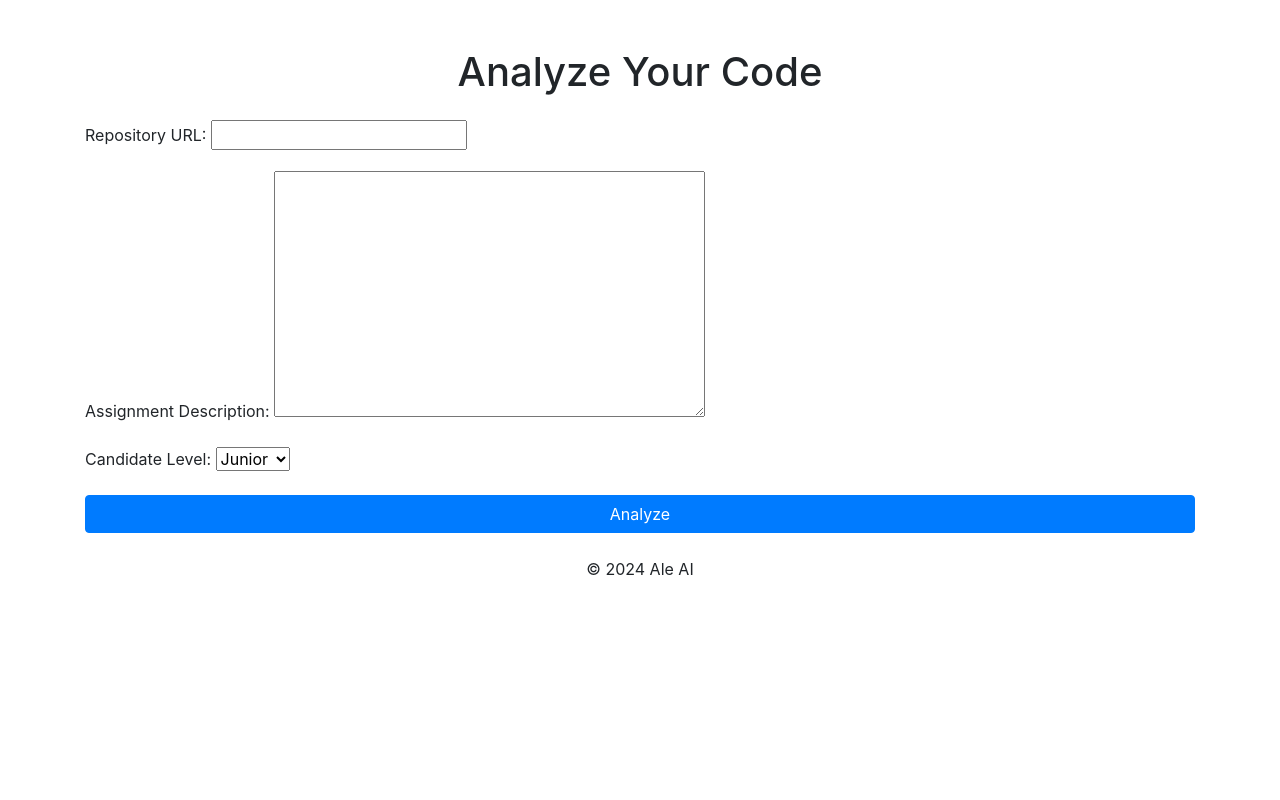
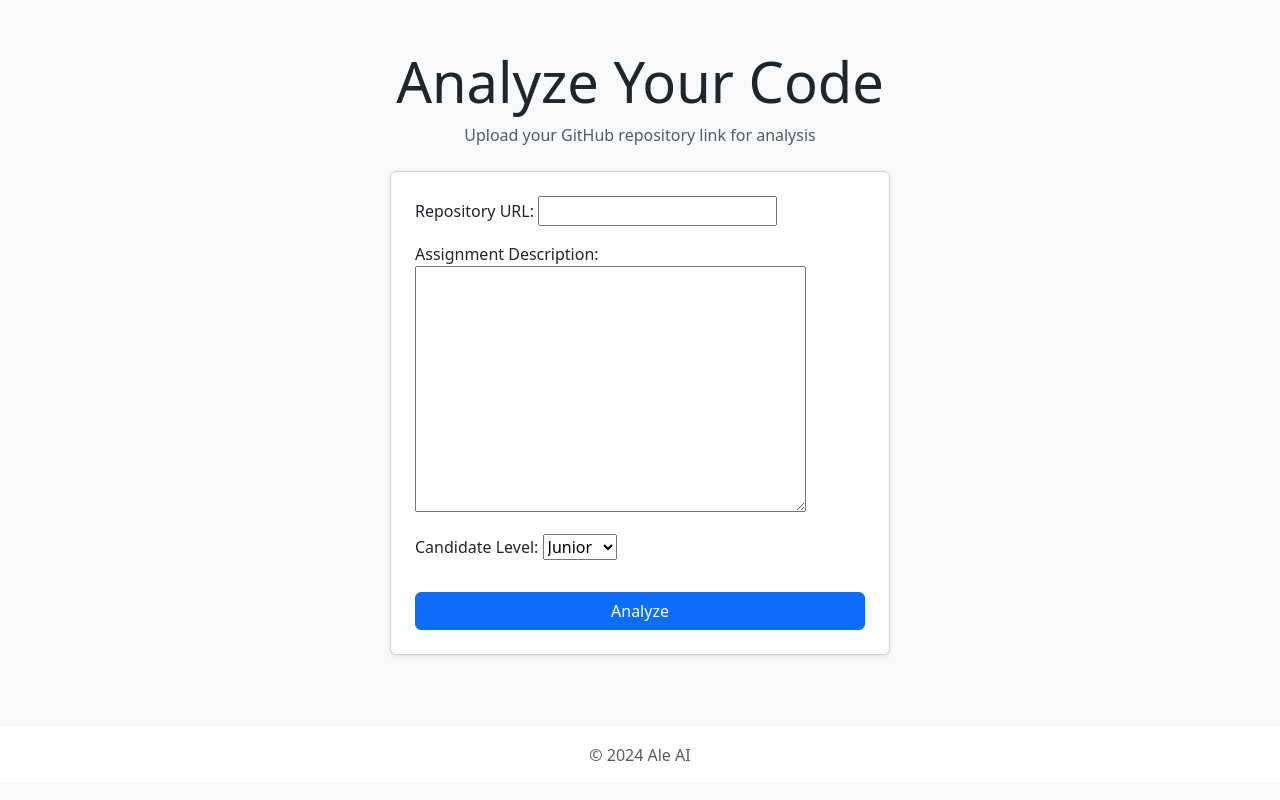
Before and after one commit to k0drin/AI-Code-Review, a Django app: page / in a window 1280 px wide. Run offline with Django 5.2, Linux system fonts and the light colour scheme; some libraries are stand-ins or nearby versions.

Commit message:
fix: update UI using bootstrap

```diff
--- a/analyzer/templates/analyzer/home.html
+++ b/analyzer/templates/analyzer/home.html
@@ -4,28 +4,32 @@
     <meta charset="UTF-8">
     <meta name="viewport" content="width=device-width, initial-scale=1.0">
     <title>Code Analyzer</title>
-    <link rel="stylesheet" href="https://stackpath.bootstrapcdn.com/bootstrap/4.5.2/css/bootstrap.min.css">
+    <link rel="stylesheet" href="https://cdn.jsdelivr.net/npm/bootstrap@5.3.0-alpha3/dist/css/bootstrap.min.css">
 </head>
-<body>
-    <div class="container mt-5">
+<body class="bg-light">
+    <div class="container py-5">
+        <!-- Header -->
         <header class="text-center mb-4">
-            <h1>Analyze Your Code</h1>
+            <h1 class="display-4">Analyze Your Code</h1>
+            <p class="text-muted">Upload your GitHub repository link for analysis</p>
         </header>
-        <form method="post">
+
+        <!-- Form -->
+        <form method="post" class="card shadow-sm p-4 mx-auto" style="max-width: 500px;">
             {% csrf_token %}
-            <div class="form-group">
+            <div class="mb-3">
                 {{ form.as_p }}
             </div>
-            <button type="submit" class="btn btn-primary btn-block">Analyze</button>
+            <button type="submit" class="btn btn-primary w-100">Analyze</button>
         </form>
     </div>
-    <footer class="text-center mt-4">
-        <p>&copy; 2024 Ale AI</p>
+
+    <!-- Footer -->
+    <footer class="text-center py-3 mt-4 bg-white">
+        <p class="mb-0 text-muted">&copy; 2024 Ale AI</p>
     </footer>
 
     <!-- Bootstrap JS and dependencies -->
-    <script src="https://code.jquery.com/jquery-3.5.1.slim.min.js"></script>
-    <script src="https://cdn.jsdelivr.net/npm/@popperjs/core@2.11.6/dist/umd/popper.min.js"></script>
-    <script src="https://stackpath.bootstrapcdn.com/bootstrap/4.5.2/js/bootstrap.min.js"></script>
+    <script src="https://cdn.jsdelivr.net/npm/bootstrap@5.3.0-alpha3/dist/js/bootstrap.bundle.min.js"></script>
 </body>
 </html>
```
Also changed, not shown: analyzer/templates/analyzer/results.html (+24 -11 lines).
